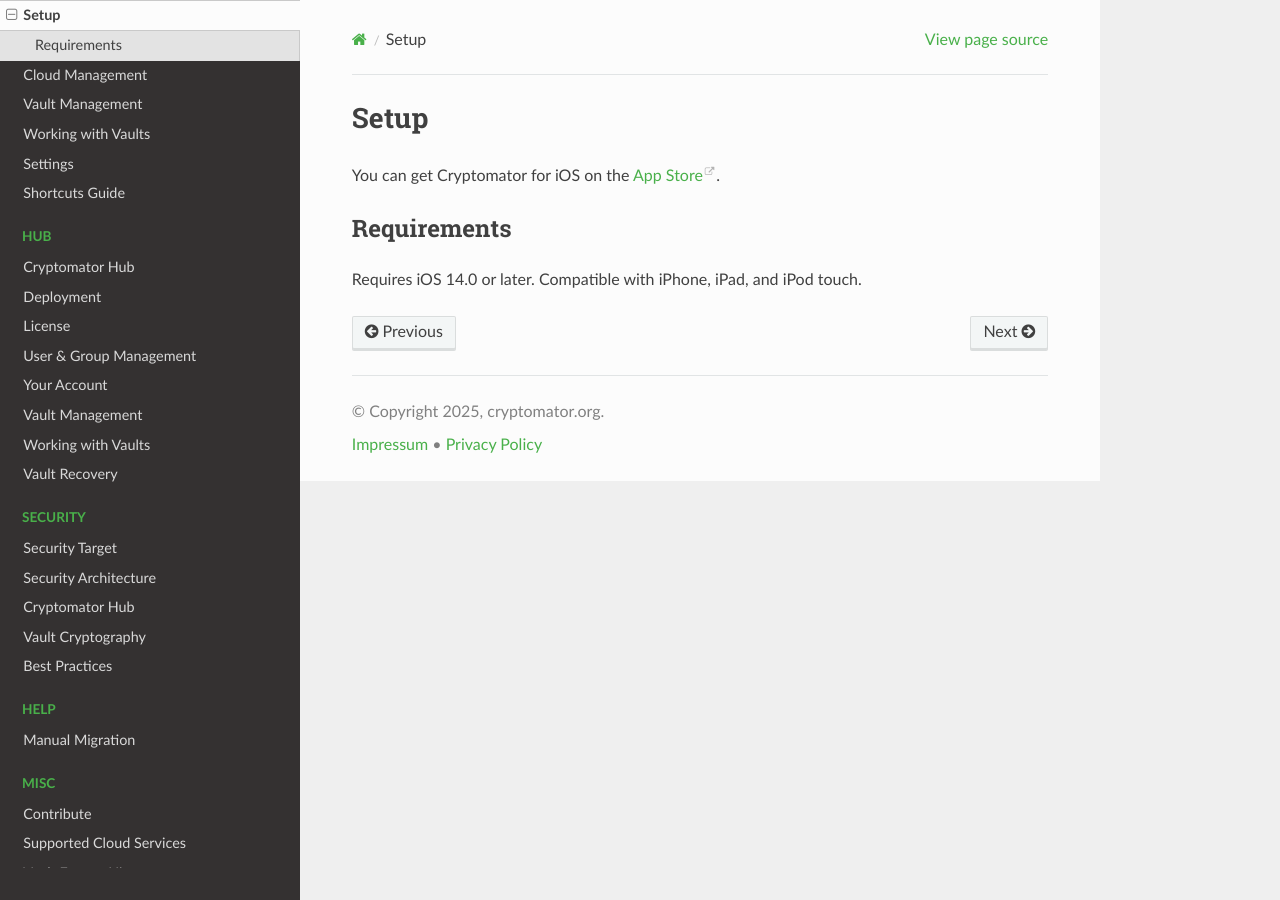
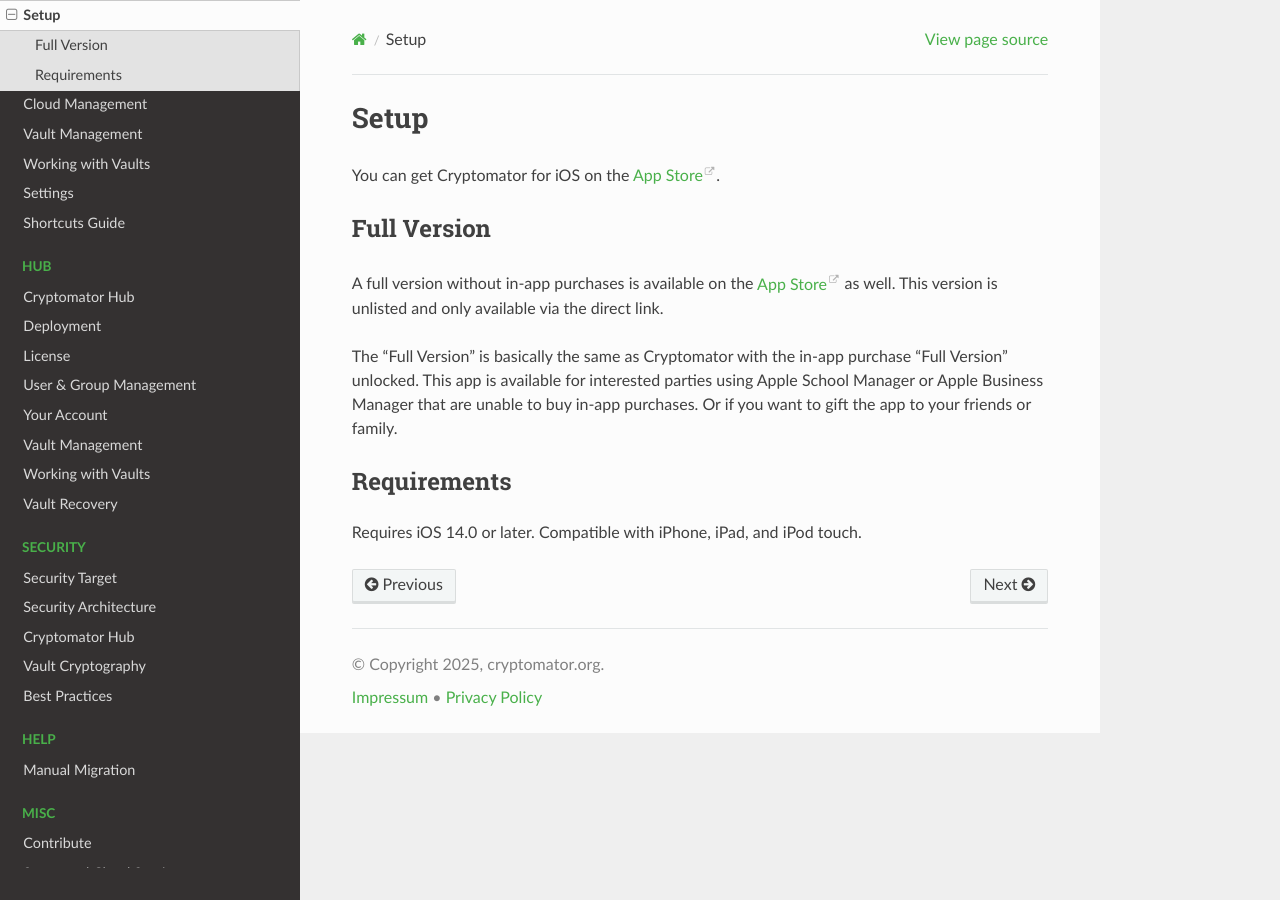
Before and after one commit to cryptomator/docs, a Sphinx documentation site: the page built from source/ios/setup.rst, in a window 1280 px wide. Built offline with Sphinx 7.4.7 and the Read the Docs theme 3.1.0, drawn with Linux system fonts in a browser that asks for light colours.

Commit message:
updated ios setup

```diff
--- a/source/ios/setup.rst
+++ b/source/ios/setup.rst
@@ -1,7 +1,14 @@
 Setup
 =====
 
-You can get Cryptomator for iOS on the `App Store <https://apps.apple.com/app/cryptomator-2/id1560822163>`_.
+You can get Cryptomator for iOS on the `App Store <https://apps.apple.com/app/cryptomator/id1560822163>`_.
+
+Full Version
+------------
+
+A full version without in-app purchases is available on the `App Store <https://apps.apple.com/app/cryptomator-full-version/id1665616242>`_ as well. This version is unlisted and only available via the direct link.
+
+The "Full Version" is basically the same as Cryptomator with the in-app purchase "Full Version" unlocked. This app is available for interested parties using Apple School Manager or Apple Business Manager that are unable to buy in-app purchases. Or if you want to gift the app to your friends or family.
 
 .. _ios/setup/requirements:
 
```
